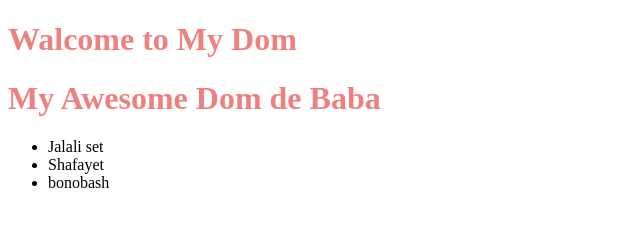
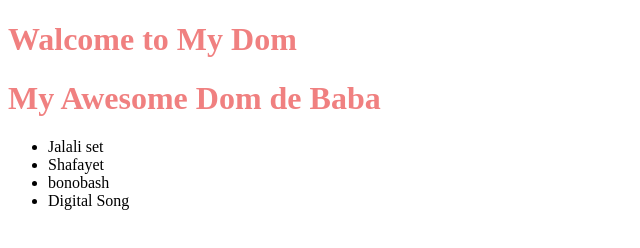
Before and after one commit to avmonirul/R-ture-of-dom, a plain HTML site: page index.html in a window 1280 px wide. Shown: the whole page, without its empty margins (0-640 px from the left). Drawn offline with Linux system fonts and the light colour scheme.

Commit message:
ture of dom

```diff
--- a/index.html
+++ b/index.html
@@ -17,6 +17,7 @@
             <li>Jalali set</li>
             <li>Shafayet</li>
             <li>bonobash</li>
+            <li>Digital Song</li>
         </ul>
     </main>
     <script src="js/dom.js"></script>
```
